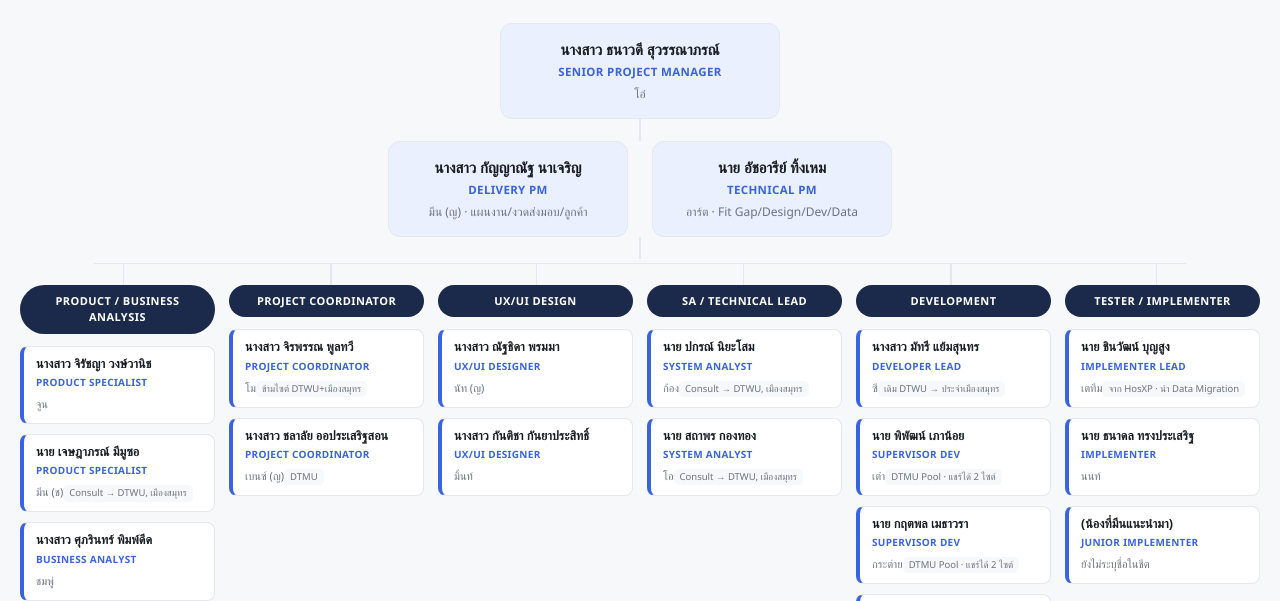
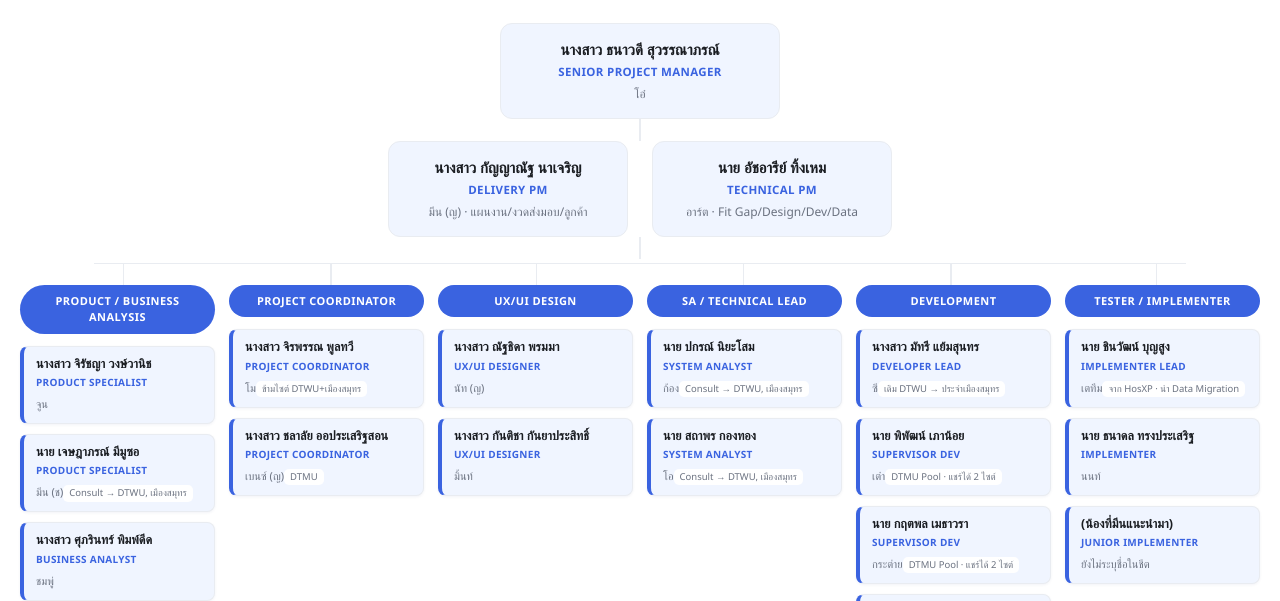
Before and after one commit to auchareet-star/his-plan-2026, a plain HTML site: page html/org-chart-samut.html in a window 1280 px wide. Shown: the part 184-785 px from the top of the page. Drawn offline with Linux system fonts and the light colour scheme.

Commit message:
org-chart-samut.html: บังคับธีมสว่างเสมอ ไม่สลับตาม OS dark mode
พื้นหลังขาวล้วน ตัด prefers-color-scheme dark ออก ปรับการ์ดพนักงาน/แท็กให้ยังแยกจากพื้นขาวได้ชัดเจน

Co-Authored-By: Claude Sonnet 5 <noreply@anthropic.com>

```diff
--- a/html/org-chart-samut.html
+++ b/html/org-chart-samut.html
@@ -6,28 +6,14 @@
 <title>ผังทีมงานฉบับเต็ม — ทีมเดียวกัน (25 คน)</title>
 <style>
 :root{
-  --paper:#F7F8FA;
+  --paper:#FFFFFF;
   --surface:#FFFFFF;
   --ink:#1A1D22;
   --muted:#6B7280;
-  --line:#E4E7EC;
-  --accent:#3A63E0;      --accent-soft:#EAF0FE;
-  --pillbg:#1B2A4A;       --pilltext:#FFFFFF;
+  --line:#E9ECF1;
+  --accent:#3A63E0;      --accent-soft:#F0F5FF;
+  --pillbg:#3A63E0;       --pilltext:#FFFFFF;
   --radius:10px;
-}
-:root[data-theme="dark"]{
-  --paper:#12151A; --surface:#1B2027; --ink:#E7E7E4; --muted:#9AA3AF;
-  --line:#2B323C;
-  --accent:#7DA0FF; --accent-soft:#1E2A45;
-  --pillbg:#2A3B5E; --pilltext:#F2F5FF;
-}
-@media (prefers-color-scheme: dark){
-  :root:not([data-theme="light"]){
-    --paper:#12151A; --surface:#1B2027; --ink:#E7E7E4; --muted:#9AA3AF;
-    --line:#2B323C;
-    --accent:#7DA0FF; --accent-soft:#1E2A45;
-    --pillbg:#2A3B5E; --pilltext:#F2F5FF;
-  }
 }
 
 *{box-sizing:border-box;}
@@ -68,13 +54,14 @@ h1{font-size:clamp(20px,3vw,26px);font-weight:700;margin:0 0 6px;text-wrap:balan
   padding:8px 10px;border-radius:999px;margin-bottom:12px;
 }
 .person-card{
-  background:var(--surface);border:1px solid var(--line);border-left:4px solid var(--accent);
+  background:var(--accent-soft);border:1px solid var(--line);border-left:4px solid var(--accent);
   border-radius:8px;padding:9px 12px;margin-bottom:10px;
+  box-shadow:0 1px 3px rgba(30,50,120,.06);
 }
 .person-card .p-name{font-weight:700;font-size:12.5px;display:block;line-height:1.3;}
 .person-card .p-role{font-weight:700;font-size:10px;letter-spacing:.03em;color:var(--accent);text-transform:uppercase;display:block;margin-top:3px;}
 .person-card .p-nick{font-size:11px;color:var(--muted);margin-top:2px;}
-.person-card .p-tag{display:inline-block;font-size:9.5px;color:var(--muted);background:var(--paper);border-radius:5px;padding:1px 6px;margin-top:4px;}
+.person-card .p-tag{display:inline-block;font-size:9.5px;color:var(--muted);background:#FFFFFF;border-radius:5px;padding:1px 6px;margin-top:4px;}
 
 section{margin-top:34px;}
 h2{font-size:16.5px;font-weight:700;margin:0 0 4px;}
```
